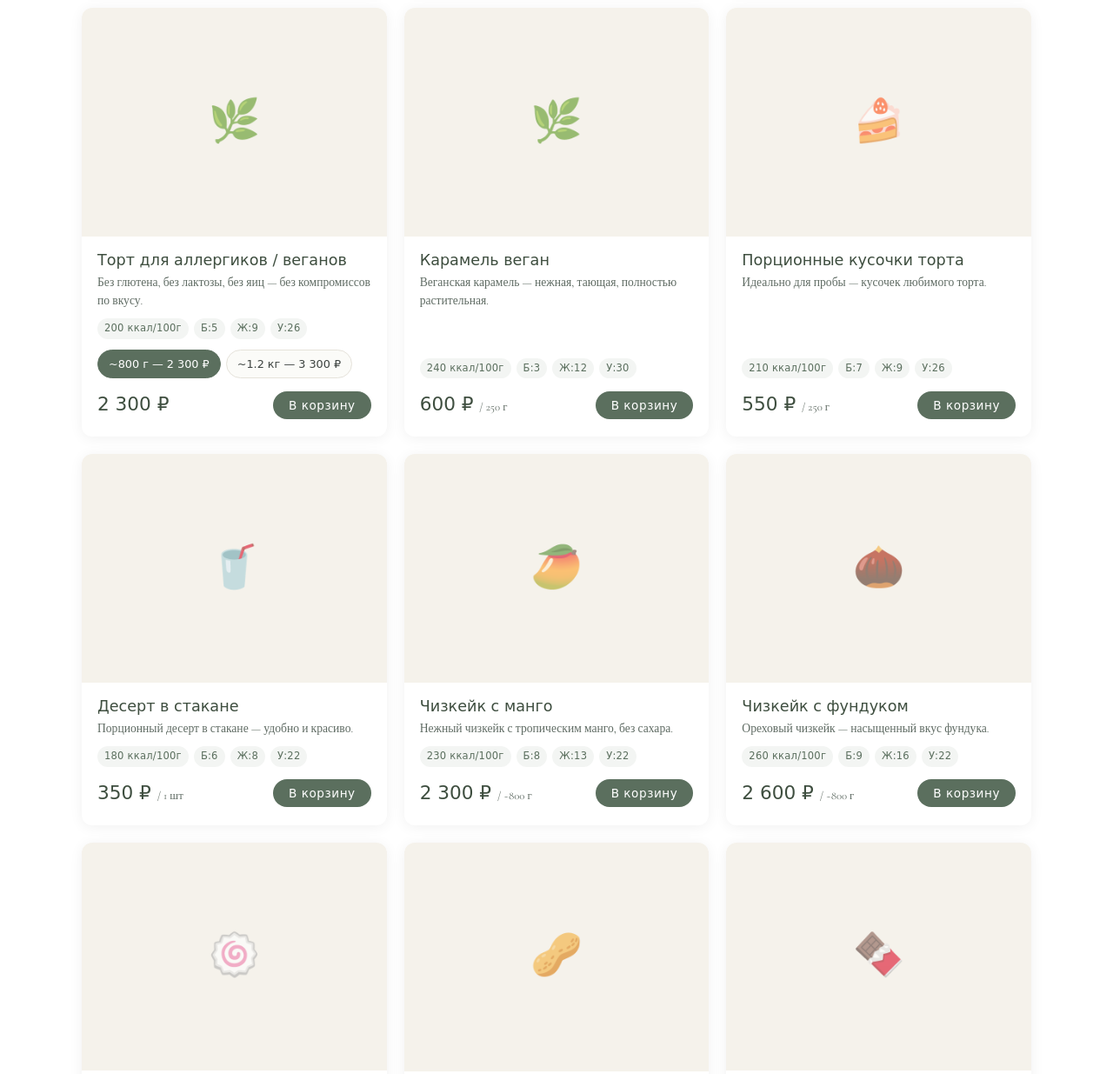
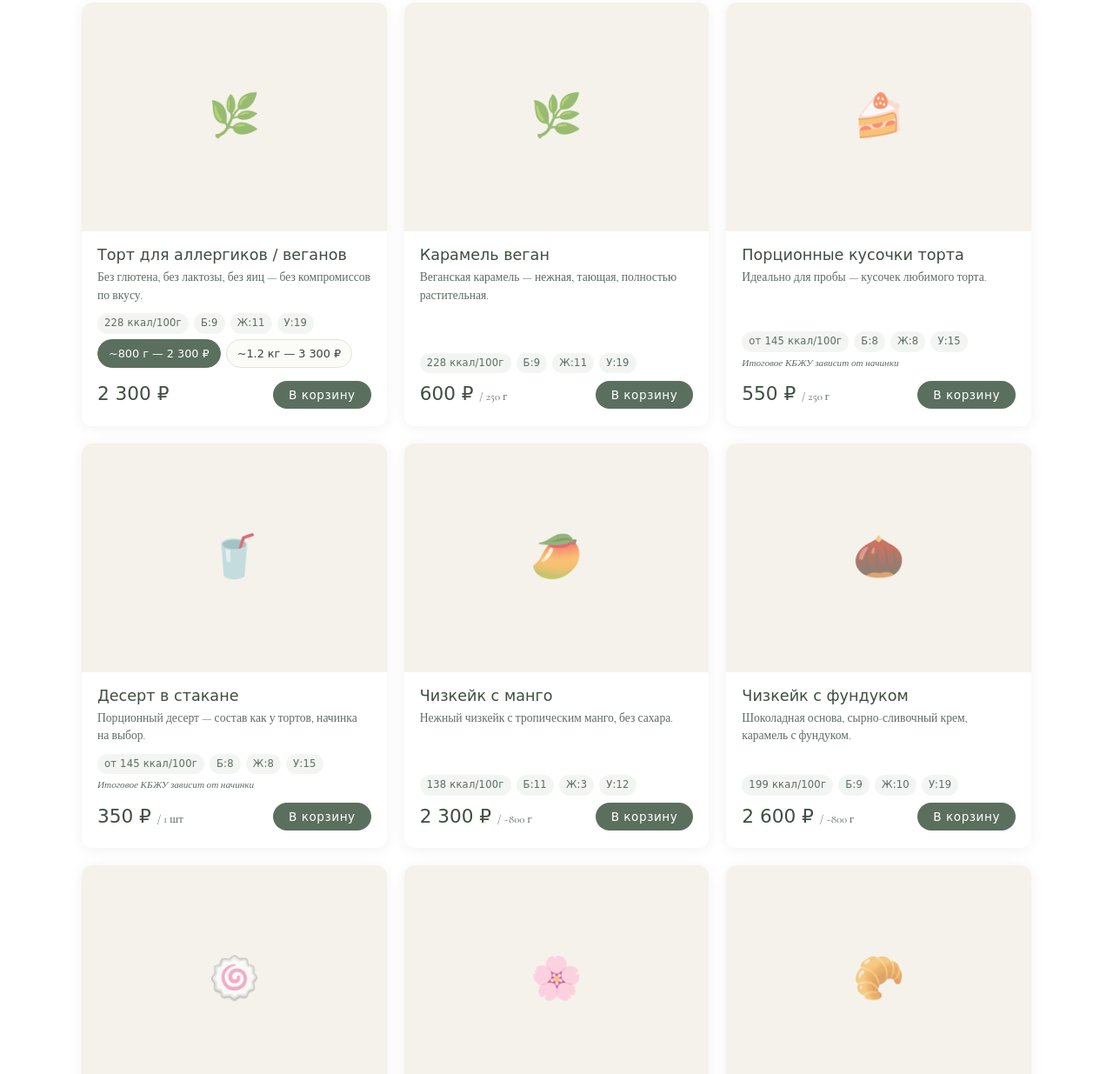
Before and after one commit to Elenavsemogu/lena-alpatova, a plain HTML site: page index.html in a window 1280 px wide. Shown: the part 1684-2919 px from the top of the page at 87% size. Drawn offline with nearby package versions, Linux system fonts and the light colour scheme; a web font is replaced by a local one.

Commit message:
Меню 01.05.26: убран мандариновый, +16 КБЖУ от Лены, +Киш с морепродуктами, флаг kcalFrom
Made-with: Cursor

```diff
--- a/index.html
+++ b/index.html
@@ -88,8 +88,9 @@ nav a:hover::after{width:100%}
 .product-card-body{padding:16px 18px 18px;flex:1;display:flex;flex-direction:column}
 .product-card-body h4{font-size:1.1rem;color:var(--sage-dark);margin-bottom:4px;line-height:1.3}
 .product-card-body .p-desc{font-size:.85rem;color:var(--text-muted);margin-bottom:10px;line-height:1.5;flex:1}
-.p-kbzhu{display:flex;gap:6px;flex-wrap:wrap;margin-bottom:12px}
+.p-kbzhu{display:flex;gap:6px;flex-wrap:wrap;margin-bottom:6px}
 .p-kbzhu span{padding:2px 8px;border-radius:50px;background:rgba(91,111,94,.07);font-size:.72rem;color:var(--sage);font-family:'Forum',cursive;letter-spacing:.02em}
+.p-kbzhu-note{font-size:.7rem;color:var(--text-muted);font-style:italic;margin-bottom:10px;line-height:1.3}
 .p-variants{display:flex;gap:6px;margin-bottom:12px;flex-wrap:wrap}
 .p-var{padding:5px 12px;border-radius:50px;font-size:.8rem;font-family:'Forum',cursive;cursor:pointer;border:1.5px solid var(--border);color:var(--text-sec);background:var(--bg);transition:all .2s}
 .p-var.active{border-color:var(--sage);background:var(--sage);color:#fff}
@@ -582,35 +583,41 @@ const CATEGORIES = [
 const PRODUCTS = [
   // ТОРТЫ ПП
   {id:1, name:'Бенто-торт', cat:'torty', icon:'🎂', desc:'Торт-открытка с персональной надписью. ПП, без сахара.', meal:'snack',
-    per100:{kcal:210,p:8,f:10,c:24}, variants:[{label:'~450 г',w:450,price:1400}]},
-  {id:2, name:'Торт муссовый', cat:'torty', icon:'🎂', desc:'Нежный муссовый торт без сахара — лёгкий и воздушный.', meal:'snack',
-    per100:{kcal:190,p:6,f:10,c:20}, variants:[{label:'~800 г',w:800,price:2400},{label:'~1.2 кг',w:1200,price:3400}]},
-  {id:3, name:'Торт бисквитный', cat:'torty', icon:'🎂', desc:'Классический бисквит ПП — шоколадный, ванильный или фруктовый.', meal:'snack',
-    per100:{kcal:220,p:8,f:8,c:30}, variants:[{label:'~800 г',w:800,price:2300},{label:'~1.2 кг',w:1200,price:3300}]},
+    per100:{kcal:145,p:8,f:8,c:15}, kbjuFrom:true, variants:[{label:'~450 г',w:450,price:1400}]},
+  {id:2, name:'Торт муссовый', cat:'torty', icon:'🎂', desc:'Бисквит, ягодная начинка, мусс, велюр — нежный торт без сахара.', meal:'snack',
+    per100:{kcal:150,p:8,f:4,c:13}, variants:[{label:'~800 г',w:800,price:2400},{label:'~1.2 кг',w:1200,price:3400}]},
+  {id:3, name:'Торт медовик ПП', cat:'torty', icon:'🍯', desc:'Любимый медовик на ц/з муке с творожным кремом и арахисовой пастой.', meal:'snack',
+    per100:{kcal:196,p:11,f:5,c:27}, variants:[{label:'~1 кг',w:1000,price:2400},{label:'~1.5 кг',w:1500,price:3400}]},
   {id:4, name:'Торт для аллергиков / веганов', cat:'torty', icon:'🌿', desc:'Без глютена, без лактозы, без яиц — без компромиссов по вкусу.', meal:'snack',
-    per100:{kcal:200,p:5,f:9,c:26}, variants:[{label:'~800 г',w:800,price:2300},{label:'~1.2 кг',w:1200,price:3300}]},
+    per100:{kcal:228,p:9,f:11,c:19}, variants:[{label:'~800 г',w:800,price:2300},{label:'~1.2 кг',w:1200,price:3300}]},
   {id:5, name:'Карамель веган', cat:'torty', icon:'🌿', desc:'Веганская карамель — нежная, тающая, полностью растительная.', meal:'snack',
-    per100:{kcal:240,p:3,f:12,c:30}, variants:[{label:'250 г',w:250,price:600}]},
+    per100:{kcal:228,p:9,f:11,c:19}, variants:[{label:'250 г',w:250,price:600}]},
   {id:6, name:'Порционные кусочки торта', cat:'torty', icon:'🍰', desc:'Идеально для пробы — кусочек любимого торта.', meal:'snack',
-    per100:{kcal:210,p:7,f:9,c:26}, variants:[{label:'250 г',w:250,price:550}]},
-  {id:7, name:'Десерт в стакане', cat:'torty', icon:'🥤', desc:'Порционный десерт в стакане — удобно и красиво.', meal:'snack',
-    per100:{kcal:180,p:6,f:8,c:22}, variants:[{label:'1 шт',w:200,price:350}]},
+    per100:{kcal:145,p:8,f:8,c:15}, kbjuFrom:true, variants:[{label:'250 г',w:250,price:550}]},
+  {id:7, name:'Десерт в стакане', cat:'torty', icon:'🥤', desc:'Порционный десерт — состав как у тортов, начинка на выбор.', meal:'snack',
+    per100:{kcal:145,p:8,f:8,c:15}, kbjuFrom:true, variants:[{label:'1 шт',w:200,price:350}]},
 
   // ДЕСЕРТЫ
   {id:8, name:'Чизкейк с манго', cat:'deserty', icon:'🥭', desc:'Нежный чизкейк с тропическим манго, без сахара.', meal:'snack',
-    per100:{kcal:230,p:8,f:13,c:22}, variants:[{label:'~800 г',w:800,price:2300}]},
-  {id:9, name:'Чизкейк с фундуком', cat:'deserty', icon:'🌰', desc:'Ореховый чизкейк — насыщенный вкус фундука.', meal:'snack',
-    per100:{kcal:260,p:9,f:16,c:22}, variants:[{label:'~800 г',w:800,price:2600}]},
-  {id:10, name:'Рулет меренговый', cat:'deserty', icon:'🍥', desc:'Воздушная меренга с кремом и ягодами.', meal:'snack',
-    per100:{kcal:185,p:6,f:7,c:26}, variants:[{label:'~600 г',w:600,price:1600}]},
-  {id:11, name:'Рулет миндальный', cat:'deserty', icon:'🥜', desc:'Миндальный рулет с нежной начинкой.', meal:'snack',
-    per100:{kcal:220,p:8,f:12,c:22}, variants:[{label:'~600 г',w:600,price:1800}]},
+    per100:{kcal:138,p:11,f:3,c:12}, variants:[{label:'~800 г',w:800,price:2300}]},
+  {id:9, name:'Чизкейк с фундуком', cat:'deserty', icon:'🌰', desc:'Шоколадная основа, сырно-сливочный крем, карамель с фундуком.', meal:'snack',
+    per100:{kcal:199,p:9,f:10,c:19}, variants:[{label:'~800 г',w:800,price:2600}]},
+  {id:10, name:'Рулет меренговый', cat:'deserty', icon:'🍥', desc:'Воздушная меренга с творожным кремом и ягодами.', meal:'snack',
+    per100:{kcal:113,p:7,f:6,c:5}, variants:[{label:'~900 г',w:900,price:2400}]},
+  {id:11, name:'Рулет маковый белковый', cat:'deserty', icon:'🌸', desc:'Белковый рулет с маком — высокобелковый и низкокалорийный.', meal:'snack',
+    per100:{kcal:169,p:16,f:12,c:14}, variants:[{label:'450 г',w:450,price:930}]},
+  {id:36, name:'Эклеры', cat:'deserty', icon:'🥐', desc:'Воздушные ПП-эклеры с творожным кремом — крем на выбор.', meal:'snack',
+    per100:{kcal:116,p:8,f:2,c:9}, variants:[{label:'5 шт (~500 г)',w:500,price:1900}]},
+  {id:37, name:'Сырники ПП', cat:'deserty', icon:'🧀', desc:'На обезжиренном твороге и муке бурого риса. Подаём с арахисовой пастой.', meal:'breakfast',
+    per100:{kcal:123,p:15,f:2,c:11}, variants:[{label:'360 г',w:360,price:760}]},
+  {id:38, name:'Шарлотка ПП', cat:'deserty', icon:'🍎', desc:'Яблочная шарлотка на муке бурого риса и миндальной муке.', meal:'snack',
+    per100:{kcal:115,p:6,f:5,c:20}, variants:[{label:'500 г',w:500,price:850}]},
 
   // КОНФЕТЫ
   {id:12, name:'Конфеты «Сникерс»', cat:'konfety', icon:'🍫', desc:'ПП-версия легендарного Сникерса — арахис, карамель, шоколад без сахара.', meal:'snack',
     per100:{kcal:340,p:12,f:20,c:30}, variants:[{label:'9 шт',w:270,price:1250}]},
   {id:13, name:'Конфеты «Рафаэлло»', cat:'konfety', icon:'🥥', desc:'Кокос, миндаль, белый шоколад без сахара — нежнейшие.', meal:'snack',
-    per100:{kcal:360,p:10,f:22,c:32}, variants:[{label:'9 шт',w:270,price:1250}]},
+    per100:{kcal:243,p:18,f:5,c:19}, variants:[{label:'9 шт',w:270,price:1250}]},
   {id:14, name:'Батончики', cat:'konfety', icon:'🍫', desc:'Протеиновые батончики — идеальный перекус.', meal:'snack',
     per100:{kcal:320,p:14,f:16,c:30}, variants:[{label:'9 шт',w:270,price:1250}]},
   {id:15, name:'Конфеты фундучные', cat:'konfety', icon:'🌰', desc:'Фундук в ПП-шоколаде — хрустящие и сытные.', meal:'snack',
@@ -629,36 +636,34 @@ const PRODUCTS = [
     per100:{kcal:300,p:8,f:10,c:44}, variants:[{label:'150 г',w:150,price:350}]},
 
   // ПИЦЦА И КИШИ
-  {id:21, name:'Пицца курица + грибы', cat:'pizza', icon:'🍕', desc:'ПП-пицца на рисовом тесте с курицей и грибами.', meal:'lunch',
-    per100:{kcal:185,p:14,f:6,c:20}, variants:[{label:'500 г',w:500,price:900},{label:'1 кг',w:1000,price:1800}]},
-  {id:22, name:'Пицца с сёмгой и овощами', cat:'pizza', icon:'🐟', desc:'Пицца с сёмгой — Омега-3 в каждом кусочке.', meal:'lunch',
-    per100:{kcal:210,p:14,f:9,c:20}, variants:[{label:'500 г',w:500,price:1200},{label:'1 кг',w:1000,price:2400}]},
-  {id:23, name:'Пицца курица + ананас', cat:'pizza', icon:'🍍', desc:'Гавайская ПП — курица и ананас на рисовом тесте.', meal:'lunch',
-    per100:{kcal:180,p:13,f:5,c:22}, variants:[{label:'500 г',w:500,price:900},{label:'1 кг',w:1000,price:1800}]},
-  {id:24, name:'Киш с курицей и грибами', cat:'pizza', icon:'🥧', desc:'Открытый пирог с курицей и грибами — сытный и ароматный.', meal:'lunch',
-    per100:{kcal:200,p:13,f:9,c:18}, variants:[{label:'500 г',w:500,price:1200},{label:'1 кг',w:1000,price:2400}]},
-  {id:25, name:'Киш с сёмгой и овощами', cat:'pizza', icon:'🐟', desc:'Нежный киш с сёмгой — блюдо ресторанного уровня.', meal:'lunch',
-    per100:{kcal:220,p:14,f:11,c:17}, variants:[{label:'500 г',w:500,price:1600},{label:'1 кг',w:1000,price:3200}]},
+  {id:21, name:'Пицца курица + грибы', cat:'pizza', icon:'🍕', desc:'ПП-пицца на твороге и рисовой муке: курица, шампиньоны, моцарелла.', meal:'lunch',
+    per100:{kcal:115,p:15,f:4.5,c:4}, variants:[{label:'~950 г',w:950,price:2100}]},
+  {id:22, name:'Пицца с морепродуктами', cat:'pizza', icon:'🦐', desc:'Нерка или лосось, креветки, оливки, перец — на ПП-тесте.', meal:'lunch',
+    per100:{kcal:140,p:16,f:3,c:12}, variants:[{label:'~950 г',w:950,price:2400}]},
+  {id:24, name:'Киш курица + грибы + капуста', cat:'pizza', icon:'🥧', desc:'Открытый пирог с курицей, грибами и капустой — сытный и ароматный.', meal:'lunch',
+    per100:{kcal:121,p:7,f:4,c:15}, variants:[{label:'~1 кг',w:1000,price:2600}]},
+  {id:25, name:'Киш с сёмгой, брокколи и сыром', cat:'pizza', icon:'🐟', desc:'Нерка/сёмга, брокколи, сыр — киш ресторанного уровня.', meal:'lunch',
+    per100:{kcal:134,p:7,f:5,c:15}, variants:[{label:'~1 кг',w:1000,price:3200}]},
+  {id:42, name:'Киш с морепродуктами', cat:'pizza', icon:'🦞', desc:'Форель, креветки, кальмар, брокколи, сыр — морской микс.', meal:'lunch',
+    per100:{kcal:160,p:12,f:8,c:12}, variants:[{label:'~1 кг',w:1000,price:3200}]},
 
   // ВЫПЕЧКА И ХЛЕБ
-  {id:26, name:'Хачапури по-аджарски', cat:'vypechka', icon:'🧀', desc:'ПП-хачапури — сыр, яйцо, тесто на рисовой муке.', meal:'lunch',
-    per100:{kcal:210,p:11,f:9,c:22}, variants:[{label:'500 г',w:500,price:750}]},
-  {id:27, name:'Бургер ПП', cat:'vypechka', icon:'🍔', desc:'Сочный бургер на ПП-булке с котлетой из индейки.', meal:'lunch',
-    per100:{kcal:195,p:16,f:8,c:16}, variants:[{label:'400 г',w:400,price:650}]},
-  {id:28, name:'Хлеб безглютеновый', cat:'vypechka', icon:'🍞', desc:'Хлеб без глютена — мягкий, ароматный.', meal:'any',
-    per100:{kcal:200,p:6,f:3,c:38}, variants:[{label:'500 г',w:500,price:360}]},
-  {id:29, name:'Хлеб цельнозерновой', cat:'vypechka', icon:'🍞', desc:'На собственной закваске — максимум пользы.', meal:'any',
-    per100:{kcal:220,p:8,f:2,c:42}, variants:[{label:'800 г',w:800,price:640}]},
-  {id:30, name:'Блины сладкие', cat:'vypechka', icon:'🥞', desc:'Тонкие блинчики на рисовой муке.', meal:'breakfast',
-    per100:{kcal:175,p:8,f:4,c:28}, variants:[{label:'5 шт',w:300,price:550}]},
-  {id:31, name:'Блины со шпинатом', cat:'vypechka', icon:'🥬', desc:'Зелёные блинчики со шпинатом — необычно и полезно.', meal:'breakfast',
-    per100:{kcal:165,p:9,f:4,c:24}, variants:[{label:'5 шт',w:300,price:650}]},
-  {id:32, name:'Сочни с творогом', cat:'vypechka', icon:'🥟', desc:'Нежные сочни с творожной начинкой.', meal:'breakfast',
-    per100:{kcal:195,p:10,f:6,c:26}, variants:[{label:'5 шт',w:400,price:800}]},
-  {id:33, name:'Булочки чечевичные', cat:'vypechka', icon:'🫘', desc:'Высокобелковые булочки из чечевицы — много белка!', meal:'any',
-    per100:{kcal:210,p:14,f:3,c:32}, variants:[{label:'5 шт',w:350,price:550}]},
-  {id:34, name:'Пирожки белковые', cat:'vypechka', icon:'🥟', desc:'Начинки: лук+яйцо, курица, говядина, капуста.', meal:'lunch',
-    per100:{kcal:200,p:13,f:5,c:26}, variants:[{label:'5 шт',w:400,price:650}]},
+  {id:26, name:'Хачапури по-аджарски', cat:'vypechka', icon:'🧀', desc:'ПП-хачапури: сыр, творог, яйца, рисовая мука, зелень.', meal:'lunch',
+    per100:{kcal:157,p:17,f:7,c:8}, variants:[{label:'550 г',w:550,price:1050}]},
+  {id:28, name:'Хлеб безглютеновый', cat:'vypechka', icon:'🍞', desc:'Без глютена, на БГ-закваске — мягкий и ароматный.', meal:'any',
+    per100:{kcal:221,p:6,f:5,c:36}, variants:[{label:'450 г',w:450,price:670}]},
+  {id:29, name:'Хлеб на закваске', cat:'vypechka', icon:'🍞', desc:'На собственной закваске, мука пшеничная ц/з — максимум пользы.', meal:'any',
+    per100:{kcal:234,p:7,f:1,c:45}, variants:[{label:'900 г',w:900,price:970}]},
+  {id:30, name:'Блины с творожным кремом и бананом', cat:'vypechka', icon:'🥞', desc:'Протеиновые блины с творожно-арахисовым кремом и свежим бананом.', meal:'breakfast',
+    per100:{kcal:145,p:18,f:5,c:19}, variants:[{label:'5 шт (~600 г)',w:600,price:1650}]},
+  {id:40, name:'Блины с курицей и грибами', cat:'vypechka', icon:'🍗', desc:'Сытные протеиновые блины с курицей, шампиньонами и сыром.', meal:'lunch',
+    per100:{kcal:155,p:17,f:8,c:18}, variants:[{label:'5 шт (~650 г)',w:650,price:1700}]},
+  {id:41, name:'Блины с тунцом и сыром', cat:'vypechka', icon:'🐟', desc:'Тунец, отварные яйца, сыр — белковая бомба на завтрак или обед.', meal:'lunch',
+    per100:{kcal:140,p:16,f:4,c:6}, variants:[{label:'5 шт (~650 г)',w:650,price:1700}]},
+  {id:33, name:'Булочки чечевичные', cat:'vypechka', icon:'🫘', desc:'Высокобелковые булочки из зелёной чечевицы — много белка и железа.', meal:'any',
+    per100:{kcal:210,p:13,f:6,c:34}, variants:[{label:'10 шт (~900 г)',w:900,price:1400}]},
+  {id:34, name:'Пирожки белковые', cat:'vypechka', icon:'🥟', desc:'Начинки: лук+яйцо+сыр, курица+грибы+сыр, капуста+сыр.', meal:'lunch',
+    per100:{kcal:178,p:20,f:7,c:15}, kbjuFrom:true, variants:[{label:'5 шт (~600 г)',w:600,price:1650}]},
 
   // КЛАССИЧЕСКИЕ
   {id:35, name:'Торт классический', cat:'classic', icon:'🎂', desc:'Классический торт с сахаром — для тех, кто хочет традиционный вкус.', meal:'snack',
@@ -684,17 +689,20 @@ function renderCatalog() {
     const v0 = p.variants[0];
     const multiVar = p.variants.length > 1;
     const kPer100 = p.per100;
+    const fromPrefix = p.kbjuFrom ? 'от ' : '';
+    const fromNote = p.kbjuFrom ? '<p class="p-kbzhu-note">Итоговое КБЖУ зависит от начинки</p>' : '';
     return `<div class="product-card">
       <div class="product-card-img"><span class="cat-icon">${p.icon}</span></div>
       <div class="product-card-body">
         <h4>${p.name}</h4>
         <p class="p-desc">${p.desc}</p>
         <div class="p-kbzhu">
-          <span>${kPer100.kcal} ккал/100г</span>
+          <span>${fromPrefix}${kPer100.kcal} ккал/100г</span>
           <span>Б:${kPer100.p}</span>
           <span>Ж:${kPer100.f}</span>
           <span>У:${kPer100.c}</span>
         </div>
+        ${fromNote}
         ${multiVar ? `<div class="p-variants" data-pid="${p.id}">
           ${p.variants.map((v,i) => `<span class="p-var${i===0?' active':''}" onclick="selectVariant(${p.id},${i},this)">${v.label} — ${fmtPrice(v.price)}</span>`).join('')}
         </div>` : ''}
```
Also changed, not shown: menu-admin.html (+25 -23 lines), .context.md.
